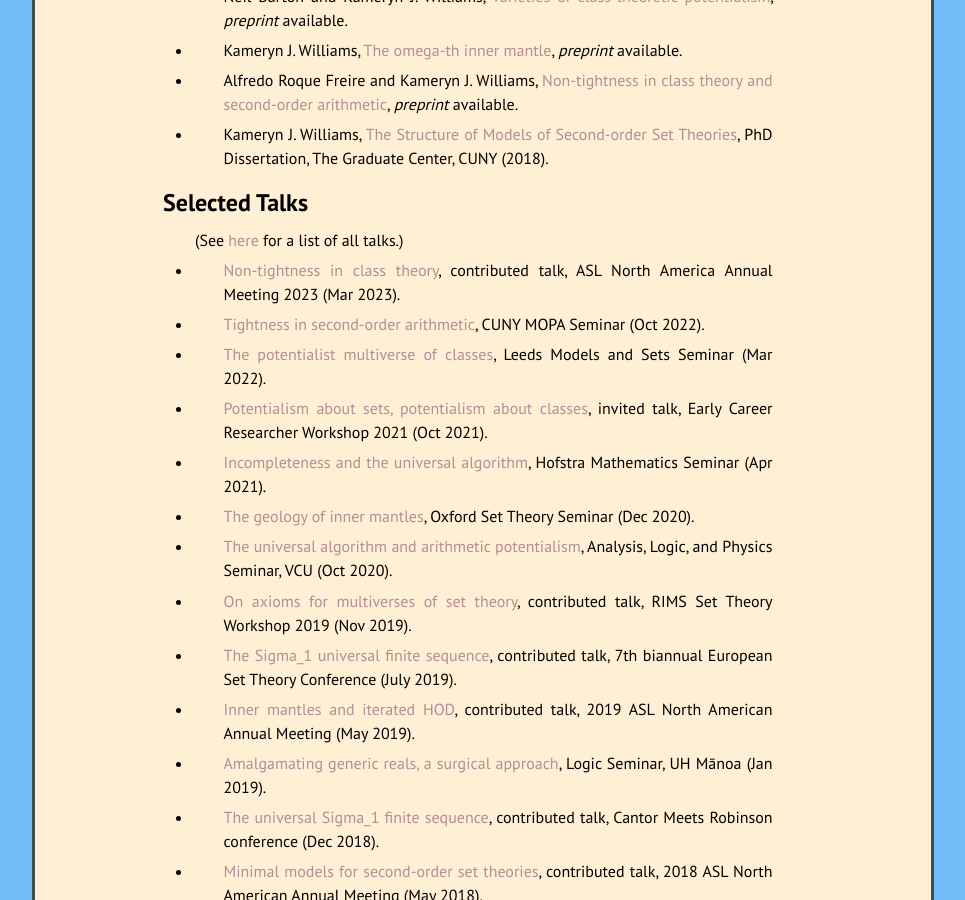
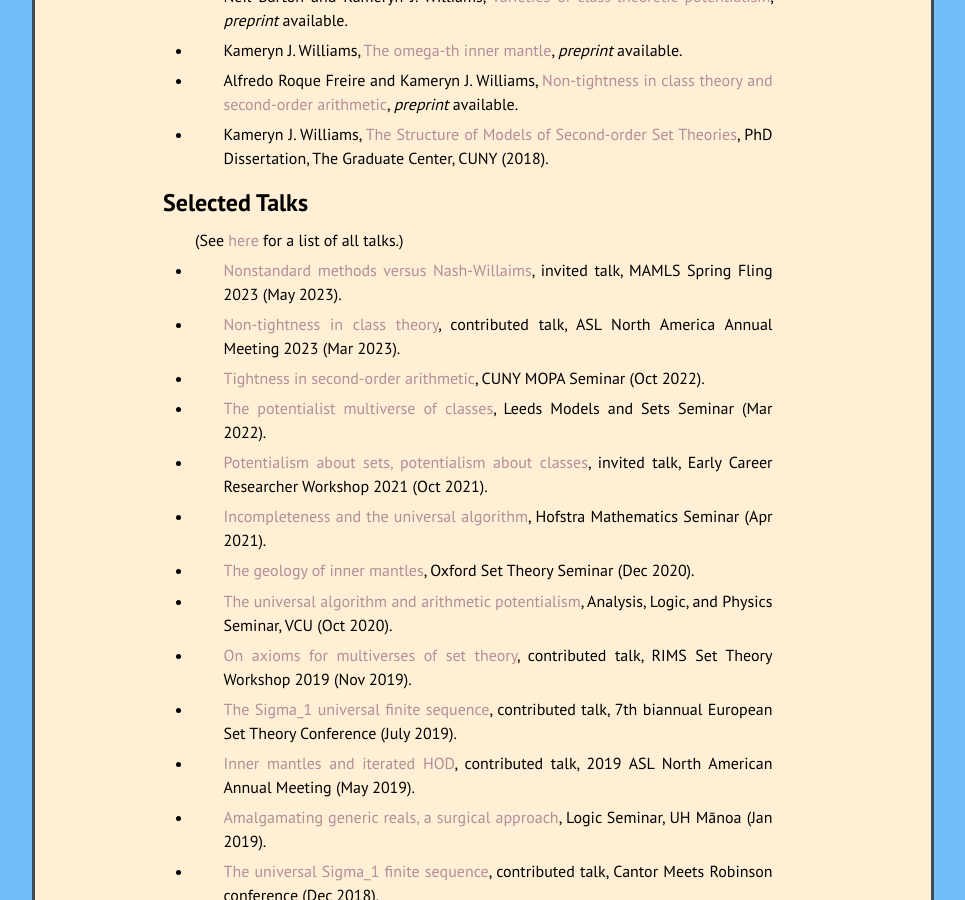
Before and after one commit to kamerynjw/kamerynjw.github.io, a Jekyll site: the page built from research.md, in a window 1280 px wide and 900 px high, scrolled down 852 px. Shown: the whole window, without its empty margins (157-1122 px from the left). Built offline with Jekyll 4.4.1, drawn with Linux system fonts in a browser that asks for light colours; nearby versions of some CDN libraries.

Commit message:
MAMLS slides

```diff
--- a/_data/conftalks.yml
+++ b/_data/conftalks.yml
@@ -1,5 +1,12 @@
 
 # conference talks to display in talks.md
+
+- href: "2023-may-mamls"
+  title: "Nonstandard methods versus Nash-Willaims"
+  other: "invited talk, MAMLS Spring Fling 2023"
+  date: "May 2023"
+
+
 
 - href: "2023-mar-asl"
   title: "Non-tightness in class theory"
--- a/_data/talks.yml
+++ b/_data/talks.yml
@@ -1,5 +1,10 @@
 
 # selected talks to display in research.md
+
+- href: "2023-may-mamls"
+  title: "Nonstandard methods versus Nash-Willaims"
+  other: "invited talk, MAMLS Spring Fling 2023"
+  date: "May 2023"
 
 - href: "2023-mar-asl"
   title: "Non-tightness in class theory"
--- /dev/null
+++ b/research/talks/2023-may-mamls.md
@@ -0,0 +1,12 @@
+---
+layout: page
+title: "Nonstandard methods versus Nash-Williams"
+permalink: /research/talks/2023-may-mamls/
+excerpt: "This is a talk at the MAMLS Spring Fling 2023 conference..."
+---
+
+This is a talk at the [MAMLS Spring Fling 2023 conference](https://sites.math.rutgers.edu/~fc327/MAMLS2023/index.html) on 23 May 2023.
+
+[[slides]({{ page.url }}nw-ns.pdf)]
+
+Combinatorics has long enjoyed being a site of application for nonstandard methods, using objects from ultrafilters to hyperintegers. In this talk I will discuss work from a joint project with Timothy Trujillo. We have been looking at applying nonstandard methods to the Nash–Williams partition theorem—an analogue of the infinite Ramsey theorem for certain families of finite sets of integers—and its generalizations to a broader class of Ramsey spaces.
```
Also changed, not shown: 1 other file.
